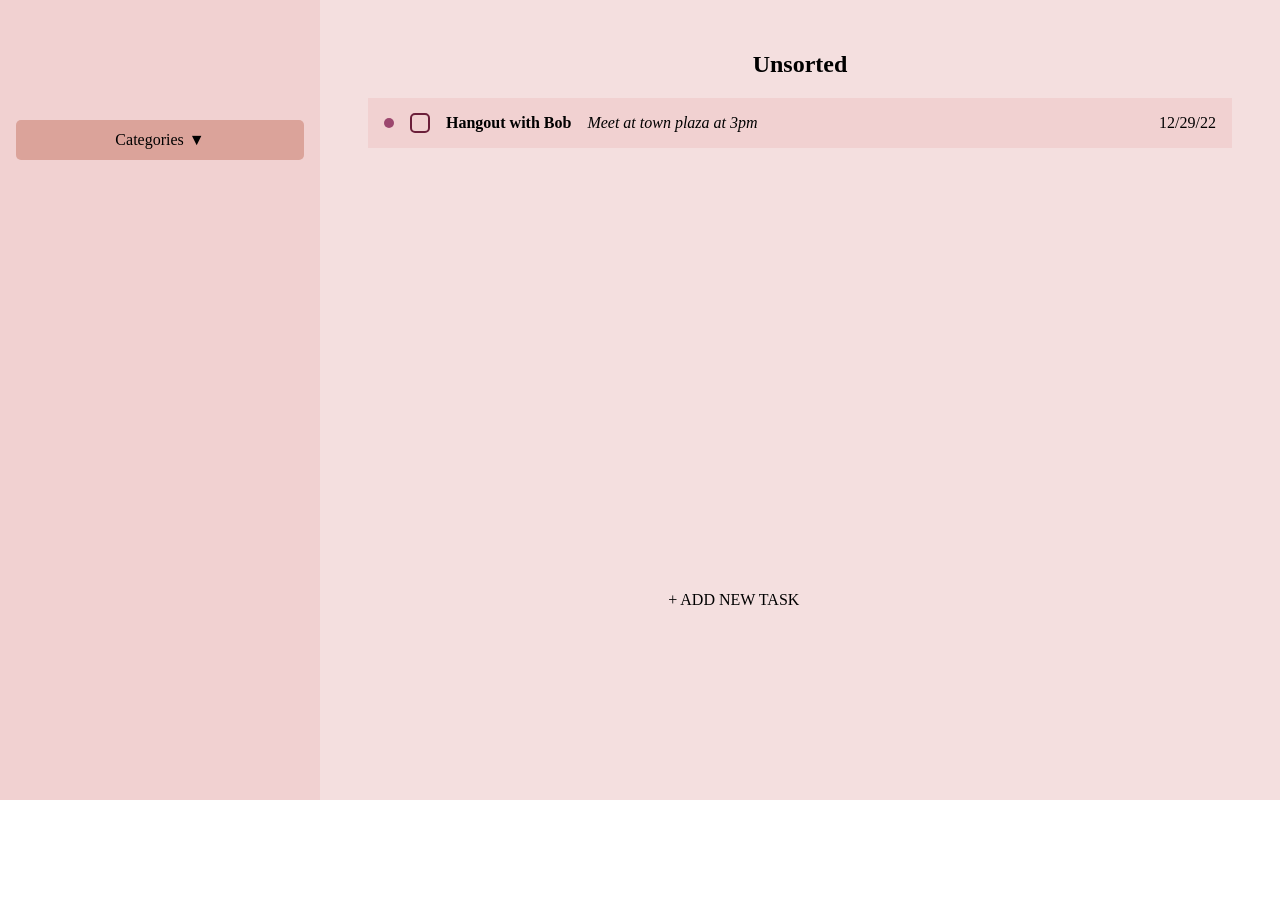
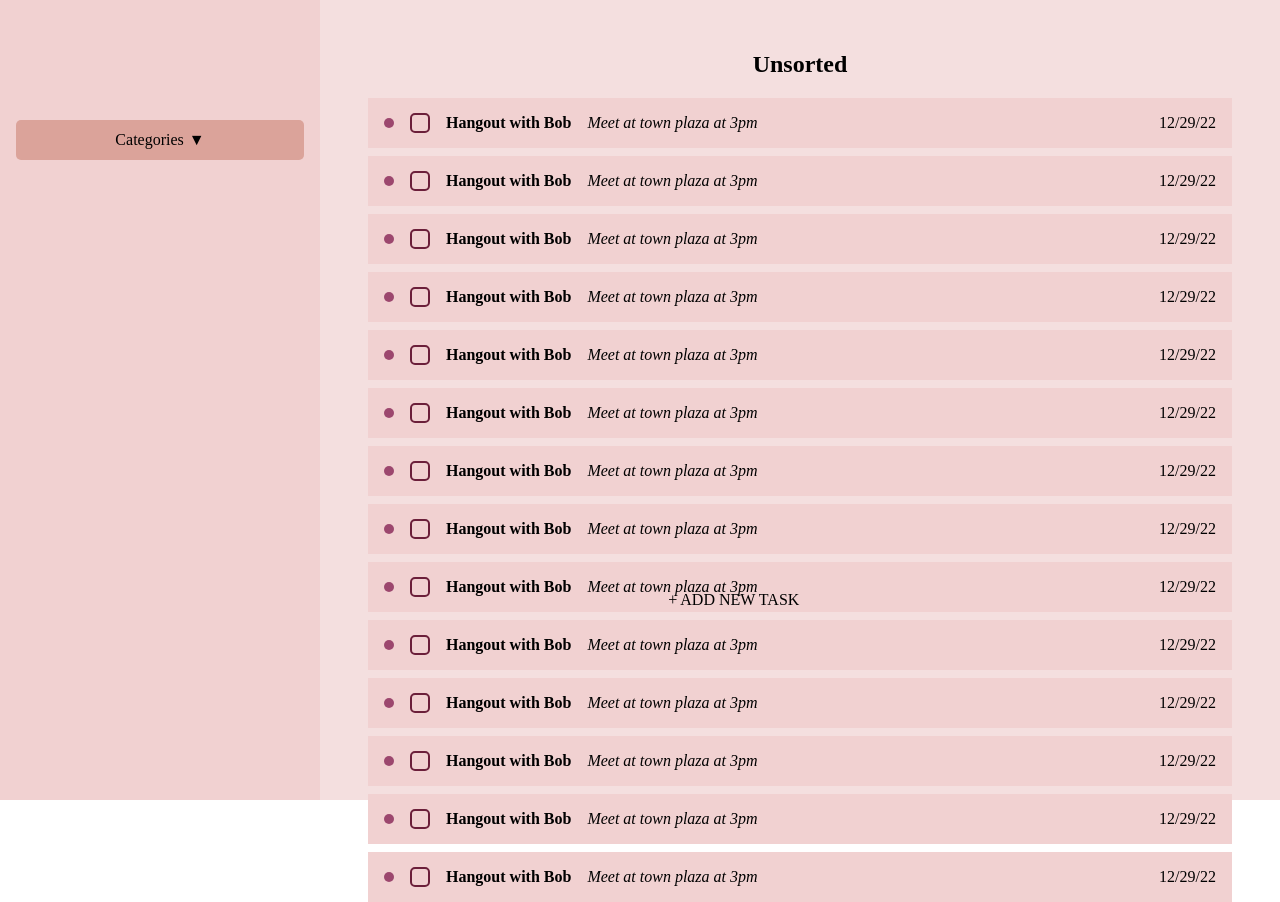
Before and after one commit to ajwjung/todo-list, a website built with webpack: page dist/index.html in a window 1280 px wide. Before the commit the page ends 800 px from the top, so only its background shows below. Built offline with nearby package versions, Linux system fonts and the light colour scheme.

Commit message:
Add dummy content

```diff
--- a/dist/index.html
+++ b/dist/index.html
@@ -32,6 +32,123 @@
             <div class="display-container">
                 <!-- Add dom elements to this div -->
                 <h2 id="project-name">Unsorted</h2>
+                <div class="example-task">
+                    <div class="task-overview">
+                        <div class="priority-indicator"></div>
+                        <div class="checkbox"></div>
+                        <p class="title">Hangout with Bob</p>
+                        <p class="description">Meet at town plaza at 3pm</p>
+                    </div>
+                    <p class="task-date">12/29/22</p>
+                </div>
+                <div class="example-task">
+                    <div class="task-overview">
+                        <div class="priority-indicator"></div>
+                        <div class="checkbox"></div>
+                        <p class="title">Hangout with Bob</p>
+                        <p class="description">Meet at town plaza at 3pm</p>
+                    </div>
+                    <p class="task-date">12/29/22</p>
+                </div>
+                <div class="example-task">
+                    <div class="task-overview">
+                        <div class="priority-indicator"></div>
+                        <div class="checkbox"></div>
+                        <p class="title">Hangout with Bob</p>
+                        <p class="description">Meet at town plaza at 3pm</p>
+                    </div>
+                    <p class="task-date">12/29/22</p>
+                </div>
+                <div class="example-task">
+                    <div class="task-overview">
+                        <div class="priority-indicator"></div>
+                        <div class="checkbox"></div>
+                        <p class="title">Hangout with Bob</p>
+                        <p class="description">Meet at town plaza at 3pm</p>
+                    </div>
+                    <p class="task-date">12/29/22</p>
+                </div>
+                <div class="example-task">
+                    <div class="task-overview">
+                        <div class="priority-indicator"></div>
+                        <div class="checkbox"></div>
+                        <p class="title">Hangout with Bob</p>
+                        <p class="description">Meet at town plaza at 3pm</p>
+                    </div>
+                    <p class="task-date">12/29/22</p>
+                </div>
+                <div class="example-task">
+                    <div class="task-overview">
+                        <div class="priority-indicator"></div>
+                        <div class="checkbox"></div>
+                        <p class="title">Hangout with Bob</p>
+                        <p class="description">Meet at town plaza at 3pm</p>
+                    </div>
+                    <p class="task-date">12/29/22</p>
+                </div>
+                <div class="example-task">
+                    <div class="task-overview">
+                        <div class="priority-indicator"></div>
+                        <div class="checkbox"></div>
+                        <p class="title">Hangout with Bob</p>
+                        <p class="description">Meet at town plaza at 3pm</p>
+                    </div>
+                    <p class="task-date">12/29/22</p>
+                </div>
+                <div class="example-task">
+                    <div class="task-overview">
+                        <div class="priority-indicator"></div>
+                        <div class="checkbox"></div>
+                        <p class="title">Hangout with Bob</p>
+                        <p class="description">Meet at town plaza at 3pm</p>
+                    </div>
+                    <p class="task-date">12/29/22</p>
+                </div>
+                <div class="example-task">
+                    <div class="task-overview">
+                        <div class="priority-indicator"></div>
+                        <div class="checkbox"></div>
+                        <p class="title">Hangout with Bob</p>
+                        <p class="description">Meet at town plaza at 3pm</p>
+                    </div>
+                    <p class="task-date">12/29/22</p>
+                </div>
+                <div class="example-task">
+                    <div class="task-overview">
+                        <div class="priority-indicator"></div>
+                        <div class="checkbox"></div>
+                        <p class="title">Hangout with Bob</p>
+                        <p class="description">Meet at town plaza at 3pm</p>
+                    </div>
+                    <p class="task-date">12/29/22</p>
+                </div>
+                <div class="example-task">
+                    <div class="task-overview">
+                        <div class="priority-indicator"></div>
+                        <div class="checkbox"></div>
+                        <p class="title">Hangout with Bob</p>
+                        <p class="description">Meet at town plaza at 3pm</p>
+                    </div>
+                    <p class="task-date">12/29/22</p>
+                </div>
+                <div class="example-task">
+                    <div class="task-overview">
+                        <div class="priority-indicator"></div>
+                        <div class="checkbox"></div>
+                        <p class="title">Hangout with Bob</p>
+                        <p class="description">Meet at town plaza at 3pm</p>
+                    </div>
+                    <p class="task-date">12/29/22</p>
+                </div>
+                <div class="example-task">
+                    <div class="task-overview">
+                        <div class="priority-indicator"></div>
+                        <div class="checkbox"></div>
+                        <p class="title">Hangout with Bob</p>
+                        <p class="description">Meet at town plaza at 3pm</p>
+                    </div>
+                    <p class="task-date">12/29/22</p>
+                </div>
                 <div class="example-task">
                     <div class="task-overview">
                         <div class="priority-indicator"></div>
```
